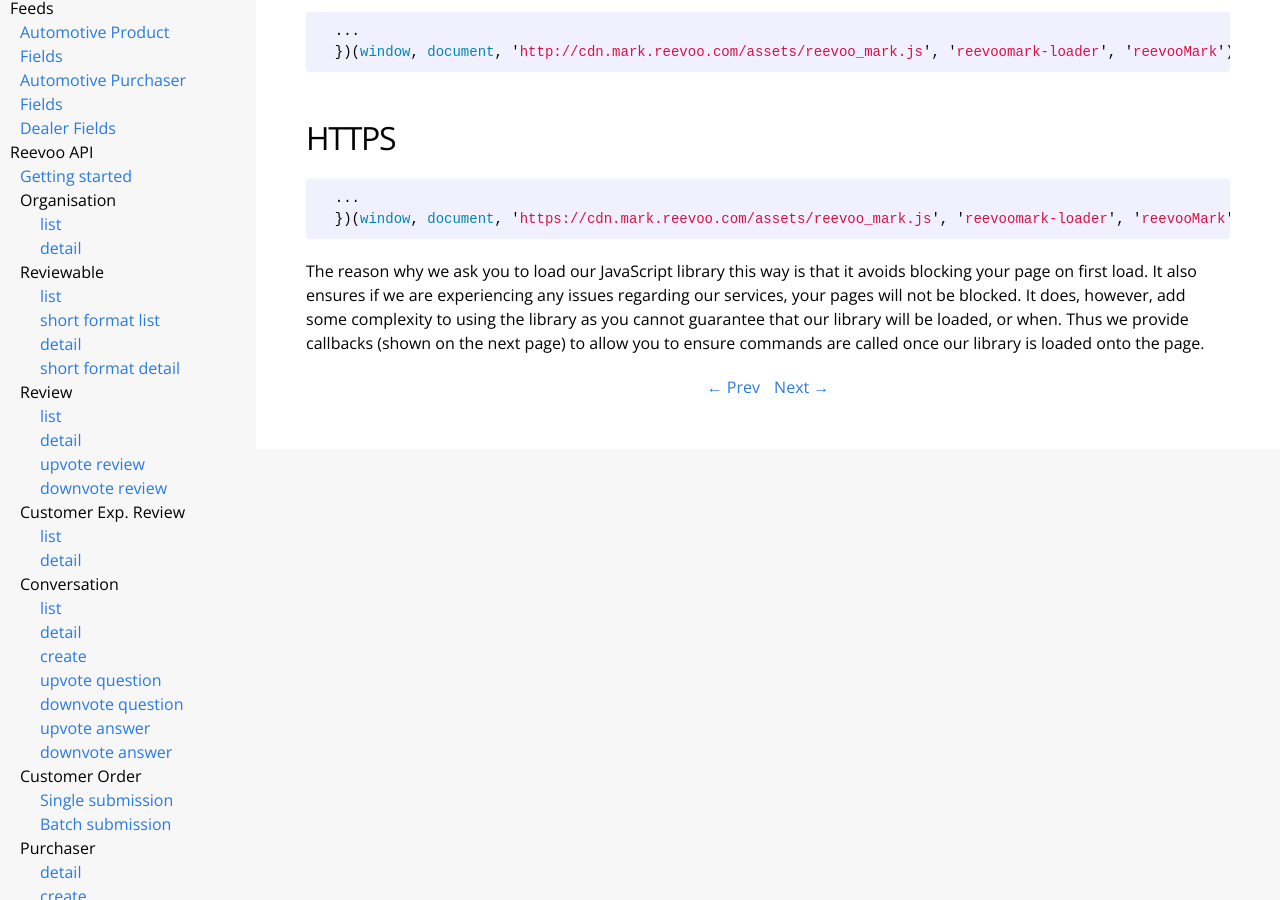
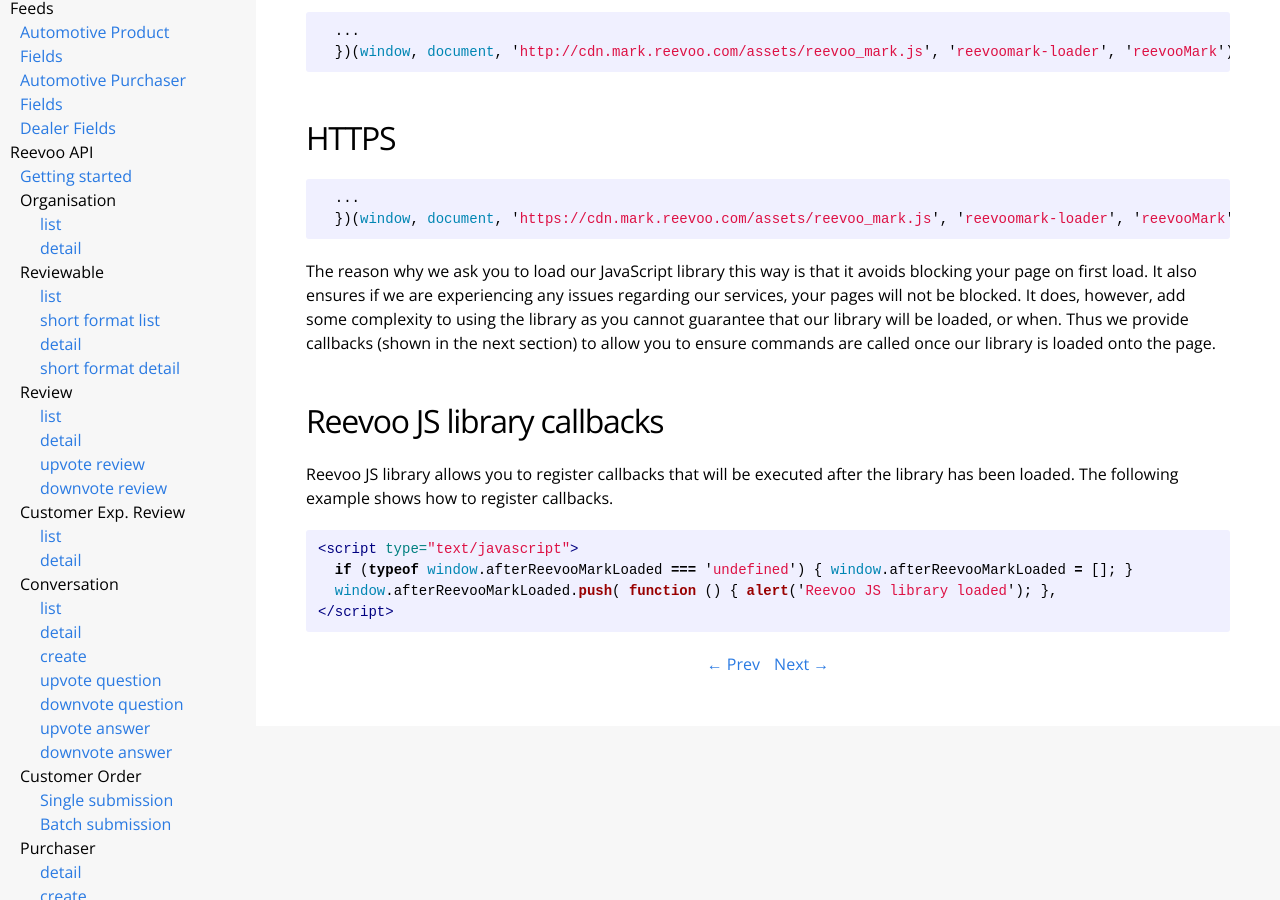
Before and after one commit to reevoo/reevoo.github.io, a Jekyll site: the page built from docs/reevoomark/javascript-library.markdown, in a window 1280 px wide and 900 px high, scrolled down 707 px. Built offline with Jekyll 4.4.1, drawn with Linux system fonts in a browser that asks for light colours.

Commit message:
[PROD-3463] Add example for ReevooMarkJS loaded callback

```diff
--- a/docs/reevoomark/javascript-library.markdown
+++ b/docs/reevoomark/javascript-library.markdown
@@ -42,4 +42,16 @@
   })(window, document, 'https://cdn.mark.reevoo.com/assets/reevoo_mark.js', 'reevoomark-loader', 'reevooMark');
 {% endhighlight %}
 
-The reason why we ask you to load our JavaScript library this way is that it avoids blocking your page on first load. It also ensures if we are experiencing any issues regarding our services, your pages will not be blocked. It does, however, add some complexity to using the library as you cannot guarantee that our library will be loaded, or when. Thus we provide callbacks (shown on the next page) to allow you to ensure commands are called once our library is loaded onto the page.
+The reason why we ask you to load our JavaScript library this way is that it avoids blocking your page on first load. It also ensures if we are experiencing any issues regarding our services, your pages will not be blocked. It does, however, add some complexity to using the library as you cannot guarantee that our library will be loaded, or when. Thus we provide callbacks (shown in the next section) to allow you to ensure commands are called once our library is loaded onto the page.
+
+Reevoo JS library callbacks
+----
+
+Reevoo JS library allows you to register callbacks that will be executed after the library has been loaded. The following example shows how to register callbacks.
+
+{% highlight html %}
+<script type="text/javascript">
+  if (typeof window.afterReevooMarkLoaded === 'undefined') { window.afterReevooMarkLoaded = []; }
+  window.afterReevooMarkLoaded.push( function () { alert('Reevoo JS library loaded'); },
+</script>
+{% endhighlight %}
```
